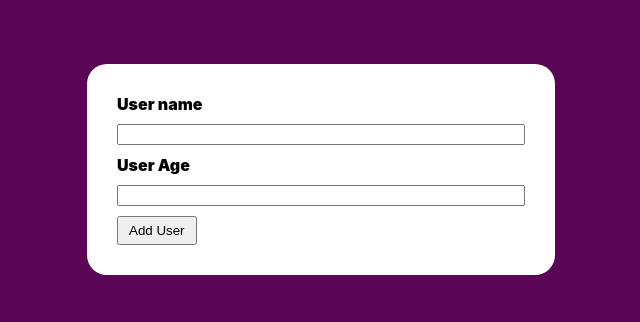
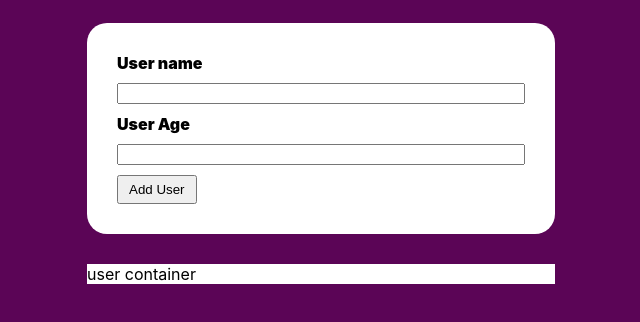
Before and after one commit to shrujan/React-Basic---UserComponent, a React (Create React App) app: page / in a window 1280 px wide. Shown: the top 322 px of the page, without its empty margins (319-959 px from the left). Built offline with nearby package versions, Linux system fonts and the light colour scheme.

Commit message:
added user container and new structure

```diff
--- a/src/App.scss
+++ b/src/App.scss
@@ -1,7 +1,8 @@
 .App {
   display: flex;
-  align-items: flex-start;
-  justify-content: center;
+  align-items: center;
+  flex-direction: column;
+  justify-content: flex-start;
   height: 100vh;
   width: 100vw;
   background-color: #5b0556;
--- a/src/App.tsx
+++ b/src/App.tsx
@@ -2,11 +2,13 @@ import React from 'react';
 import logo from './logo.svg';
 import './App.scss';
 import UserForm from './components/UserFormComponent/user-form';
+import { UserCardContainer } from './components/UserCardContainer/user-card-coontainer';
+import { UsersContainer } from './components/UsersContainer/users-container';
 
 function App() {
   return (
     <div className="App">
-      <UserForm></UserForm>
+      <UsersContainer></UsersContainer>
     </div>
   );
 }
--- /dev/null
+++ b/src/components/UserCardContainer/user-card-container.module.scss
@@ -0,0 +1,4 @@
+.user-card-container {
+  margin-top: 30px;
+  background-color: #FFFFFF;
+}
--- /dev/null
+++ b/src/components/UserCardContainer/user-card-coontainer.tsx
@@ -0,0 +1,11 @@
+import react from "react";
+import styles from './user-card-container.module.scss'
+
+export const UserCardContainer = () => {
+
+  return (
+    <section className={ styles['user-card-container'] }>
+      user container
+    </section>
+  )
+}
--- a/src/components/UserFormComponent/user-form.tsx
+++ b/src/components/UserFormComponent/user-form.tsx
@@ -5,18 +5,21 @@ const UserForm = () => {
   const [ userName, setUserName ] = useState('');
   const [ userAge, setUserAge ] = useState('');
 
+  const saveForm = () => {
+    console.log("save form")
+  }
 
   return (
     <section className={ styles['user-form'] }>
       <div>
         <label>User name</label>
-        <input type="text" value={ userName }></input>
+        <input type="text" value={ userName } onChange={ e => setUserName(e.target.value) }></input>
       </div>
       <div>
         <label>User Age</label>
-        <input type="text" value={ userAge }></input>
+        <input type="text" value={ userAge } onChange={ e => setUserAge(e.target.value) }></input>
       </div>
-      <button>Add User</button>
+      <button onClick={ saveForm }>Add User</button>
     </section>
   )
 }
--- /dev/null
+++ b/src/components/UsersContainer/users-container.tsx
@@ -0,0 +1,11 @@
+import { UserCardContainer } from "../UserCardContainer/user-card-coontainer"
+import UserForm from "../UserFormComponent/user-form"
+
+export const UsersContainer = () => {
+  return (
+    <main>
+      <UserForm></UserForm>
+      <UserCardContainer></UserCardContainer>
+    </main>
+  )
+}
```
